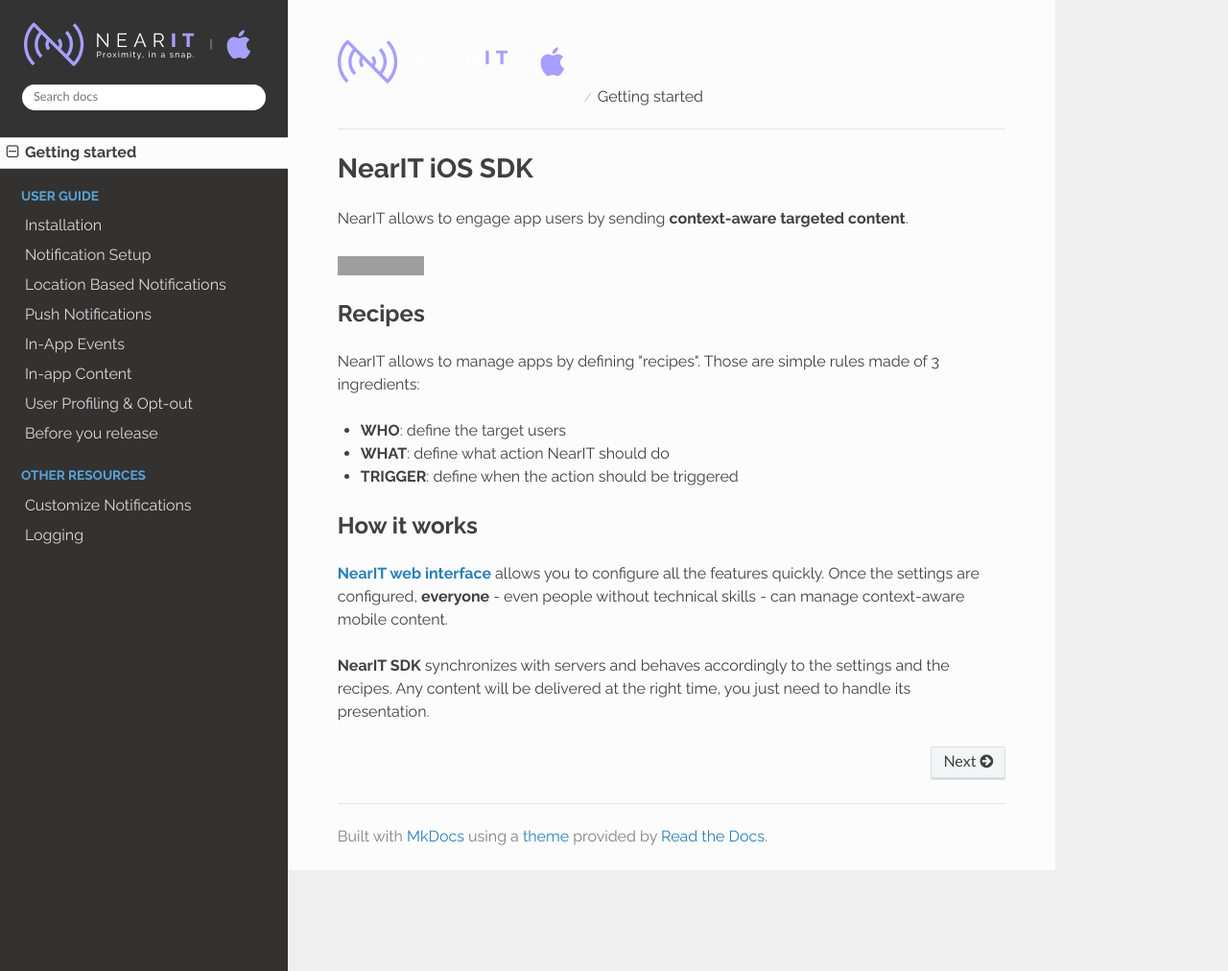
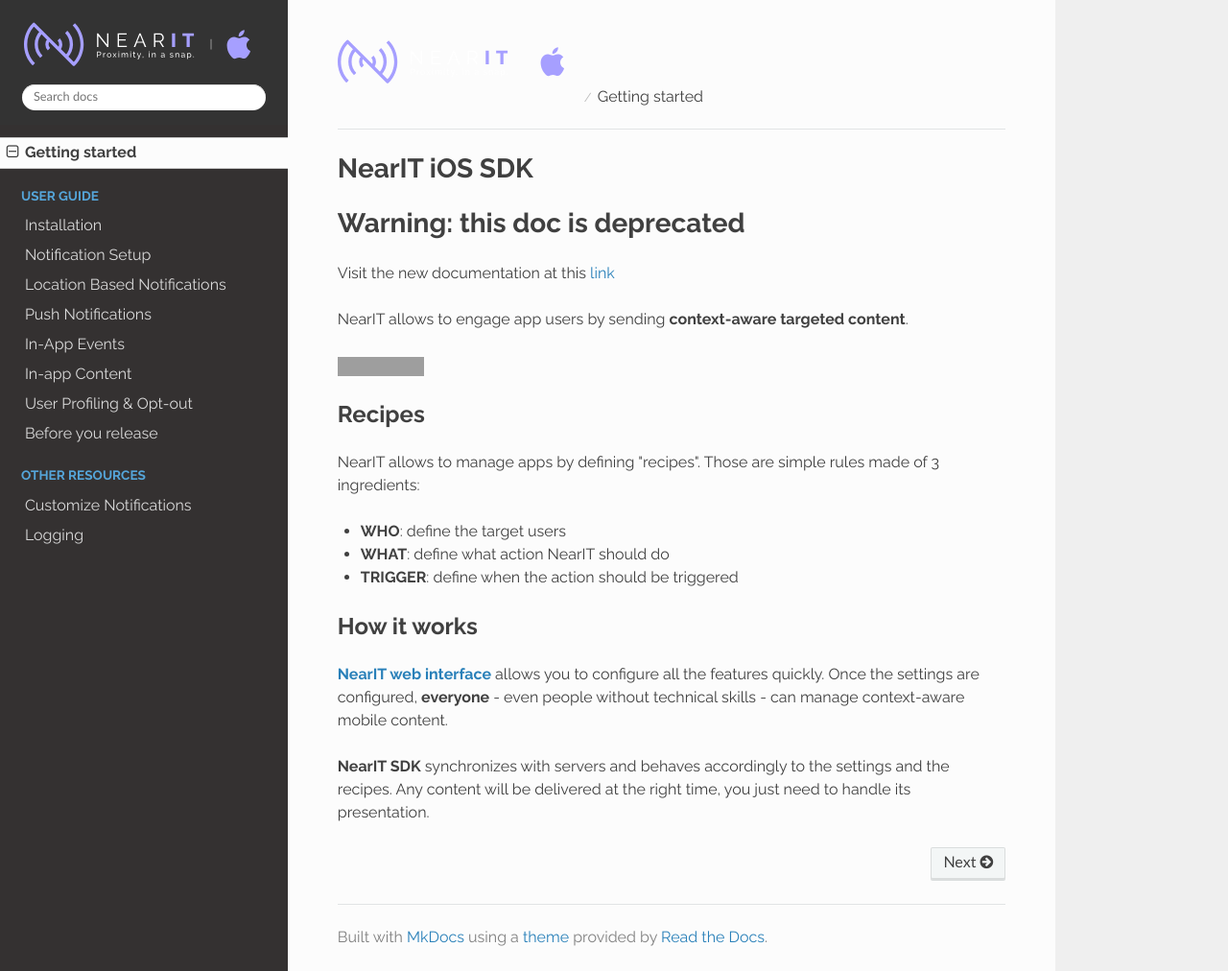
Before and after one commit to nearit/iOS-SDK, an MkDocs documentation site: the page built from docs/index.md, in a window 1280 px wide and 1012 px high. Shown: the whole window at 96% size. Built offline with MkDocs 1.6.1, drawn with Linux system fonts in a browser that asks for light colours; nearby versions of some CDN libraries; old or Windows-style settings are respelled for this version of MkDocs; grey boxes are pictures that could not be loaded.

Commit message:
Update index.md

```diff
--- a/docs/index.md
+++ b/docs/index.md
@@ -1,4 +1,7 @@
 # NearIT iOS SDK
+
+# Warning: this doc is deprecated
+Visit the new documentation at this [link](https://docs.nearit.com/ios/installation/)
 
 NearIT allows to engage app users by sending **context-aware targeted content**.
 
```
